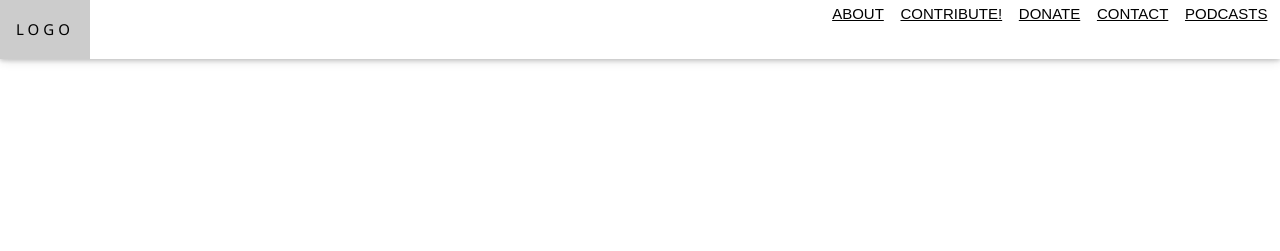
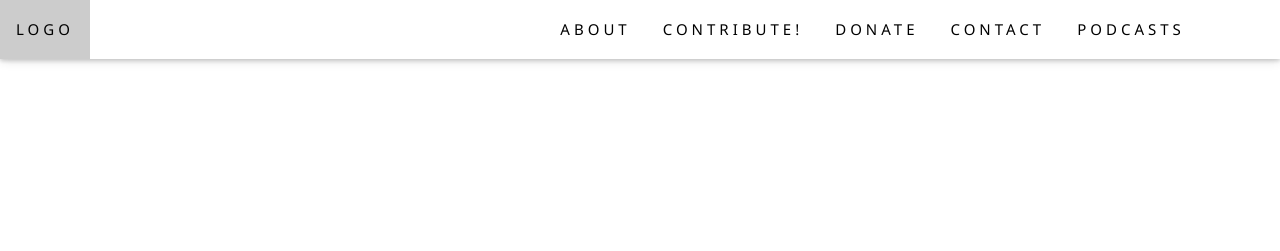
Before and after one commit to CodingTeacherPodcast/CodingTeacherPodcast.github.io, a plain HTML site: page index.html in a window 1280 px wide. Shown: the top 251 px of the page. Drawn offline with Linux system fonts and the light colour scheme; a web font is replaced by a local one.

Commit message:
New Title, buttons instead of normal links
Title updated to "Coding Teacher Podcast"
In Navigation-Bar buttons instead of normal links

```diff
--- a/index.html
+++ b/index.html
@@ -1,6 +1,6 @@
 <!DOCTYPE html>
 <html>
-<title>W3.CSS Template</title>
+<title>Coding Teacher Podcast</title>
 <meta charset="UTF-8">
 <meta name="viewport" content="width=device-width, initial-scale=1">
 <link rel="stylesheet" href="w3.css">
@@ -31,11 +31,11 @@ body, html {
     <a href="#home" class="w3-bar-item w3-button w3-wide">LOGO</a>
     <!-- Right-sided navbar links -->
     <div class="w3-right w3-hide-small">
-	  <a href="about.html">ABOUT</a>&nbsp;&nbsp;&nbsp;
-	  <a href="contribute.html">CONTRIBUTE!</a>&nbsp;&nbsp;&nbsp;
-	  <a href="donate.html">DONATE</a>&nbsp;&nbsp;&nbsp;
-	  <a href="contact.html">CONTACT</a>&nbsp;&nbsp;&nbsp;
-      <a href="#podcasts">PODCASTS</a>&nbsp;&nbsp;&nbsp;
+	  <a href="about.html" class="w3-bar-item w3-button w3-wide">ABOUT</a>&nbsp;&nbsp;&nbsp;
+	  <a href="contribute.html" class="w3-bar-item w3-button w3-wide">CONTRIBUTE!</a>&nbsp;&nbsp;&nbsp;
+	  <a href="donate.html" class="w3-bar-item w3-button w3-wide">DONATE</a>&nbsp;&nbsp;&nbsp;
+	  <a href="contact.html" class="w3-bar-item w3-button w3-wide">CONTACT</a>&nbsp;&nbsp;&nbsp;
+      	  <a href="#podcasts" class="w3-bar-item w3-button w3-wide">PODCASTS</a>&nbsp;&nbsp;&nbsp;
 	  <!--<a href="#home" class="w3-bar-item w3-button"><i class="fa fa-home"></i> HOME</a>-->
     </div>
     <!-- Hide right-floated links on small screens and replace them with a menu icon -->
@@ -92,7 +92,7 @@ body, html {
 
 <!-- Footer -->
 <footer class="w3-center w3-black w3-padding-64">
-  <a href="#home" class="w3-button"><i class="fa fa-arrow-up w3-margin-right"></i>To the top</a>
+  <a href="#home" class="w3-button"><i class="w3-margin-right"></i>To the top</a>
   <div class="w3-xlarge w3-section">
 	  <!--
     <i class="fa fa-facebook-official w3-hover-text-indigo"></i>
```
